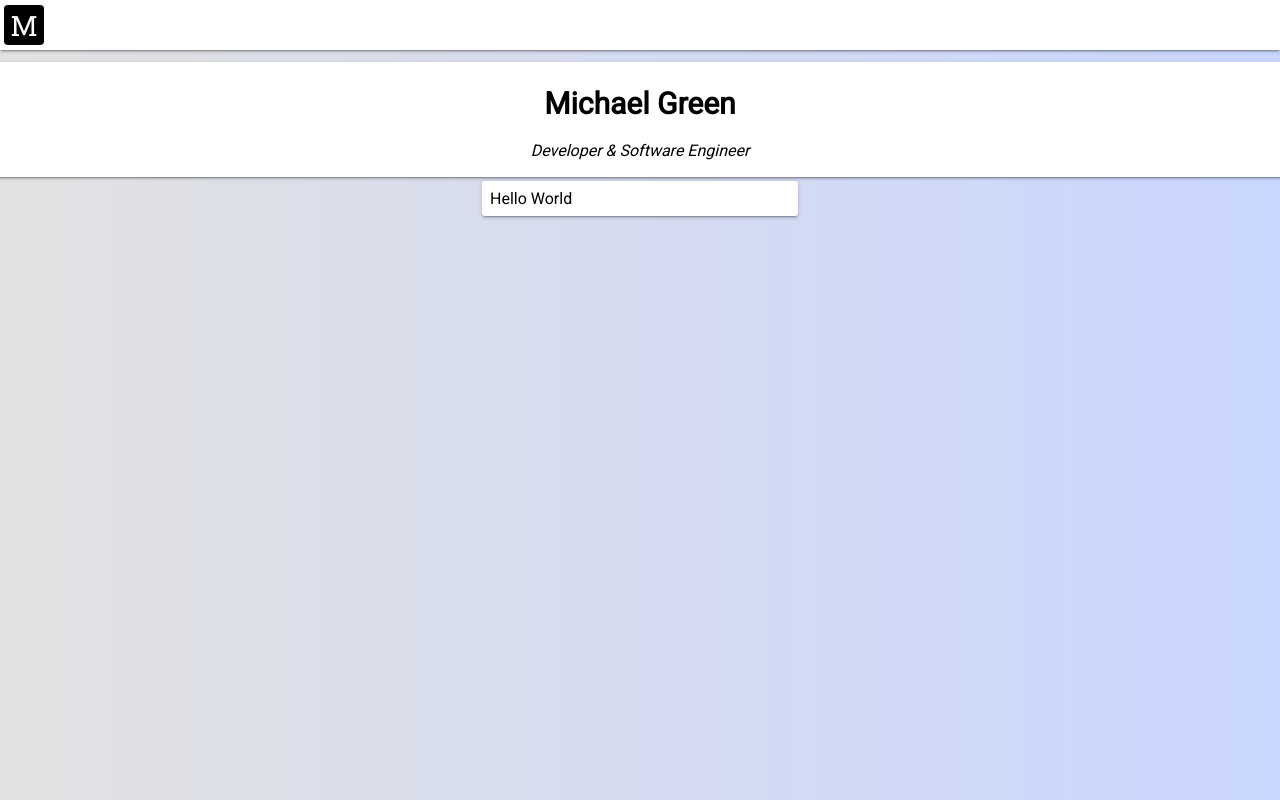
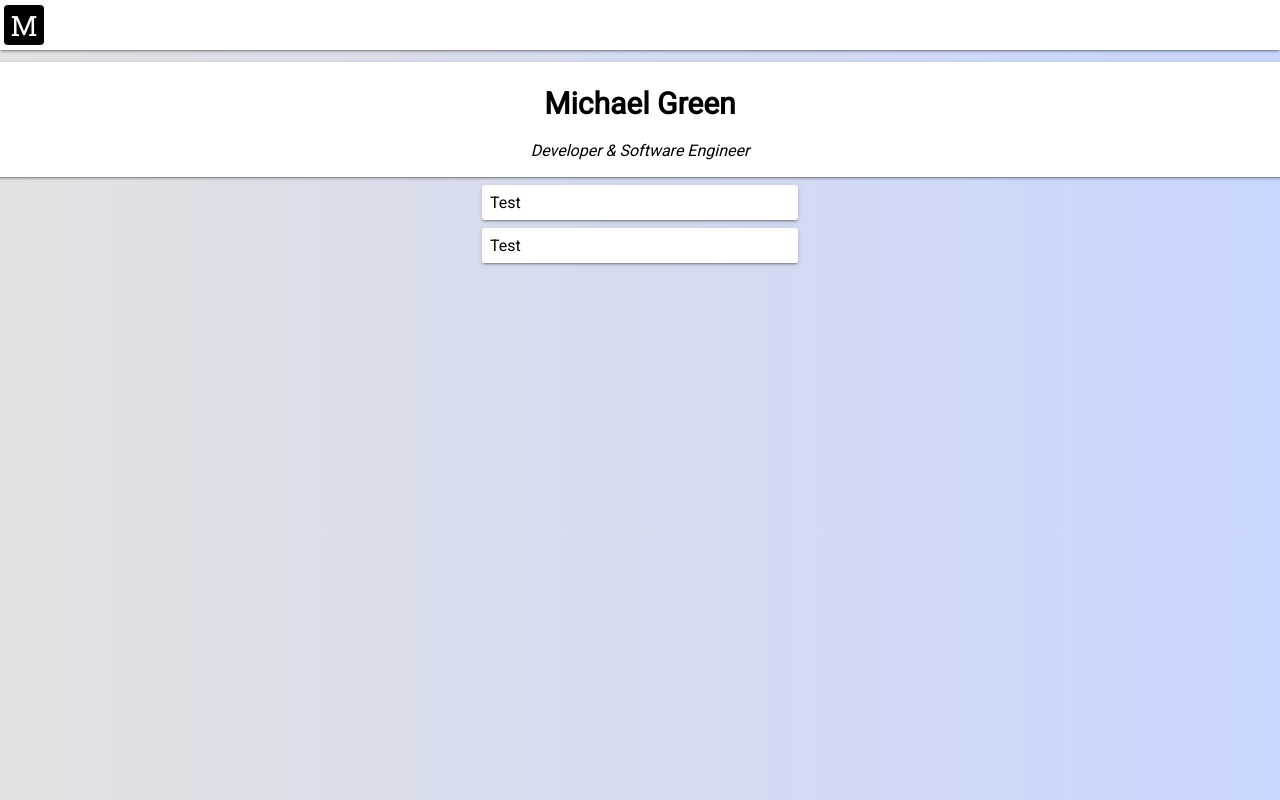
Before and after one commit to MichaelScript/website, a React (Create React App) app in the folder frontend/: page / in a window 1280 px wide. Built offline with nearby package versions, Linux system fonts and the light colour scheme.

Commit message:
Passing children to card

```diff
--- a/frontend/src/App.js
+++ b/frontend/src/App.js
@@ -11,7 +11,8 @@ class App extends Component {
       <div className="container">
         <TopBar></TopBar>
         <TitleScreen></TitleScreen>
-        <Card></Card>
+        <Card><div>Test</div></Card>
+        <Card><div>Test</div></Card>
       </div>
     );
   }
--- a/frontend/src/components/Card.js
+++ b/frontend/src/components/Card.js
@@ -2,7 +2,7 @@ import React, { Component } from 'react';
 import './common.css';
 class Card extends Component{
     render(){
-        return (<div className="card">Hello World</div>)
+        return (<div className="card">{this.props.children}</div>)
     }
 }
 export default Card;
--- a/frontend/src/components/common.css
+++ b/frontend/src/components/common.css
@@ -8,6 +8,7 @@
     box-shadow: 0 2px 2px 0 rgba(0, 0, 0, 0.14),
     0 1px 5px 0 rgba(0, 0, 0, 0.12),
     0 3px 1px -2px rgba(0, 0, 0, 0.2);
+    margin:4px;
 }
 
 .title-screen{
```
